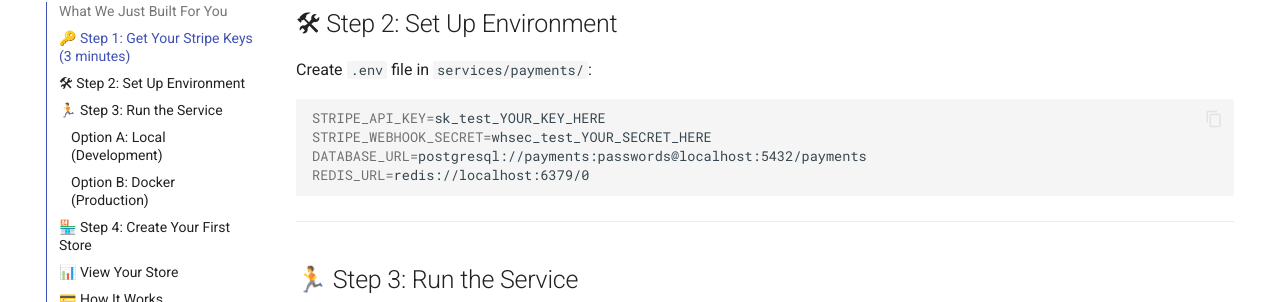
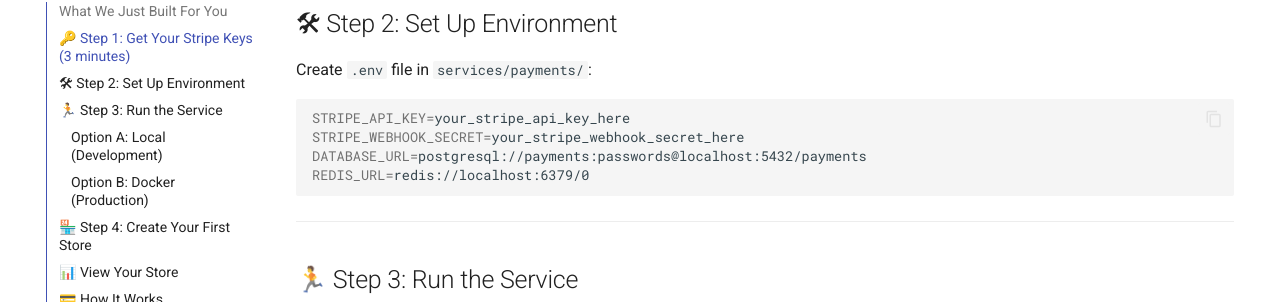
Before and after one commit to Joedaddy66/spartan-governance-landing, an MkDocs documentation site: the page built from docs/stripe/quick-start.md, in a window 1280 px wide and 900 px high, scrolled down 810 px. Shown: the part 151-453 px from the top of the window. Built offline with MkDocs 1.6.1 and Material for MkDocs 9.7.7, drawn with Linux system fonts in a browser that asks for light colours; comment, search, counter and statistics services are not loaded.

````diff
--- a/docs/stripe/quick-start.md
+++ b/docs/stripe/quick-start.md
@@ -35,8 +35,8 @@
 Create `.env` file in `services/payments/`:
 
 ```bash
-STRIPE_API_KEY=sk_test_YOUR_KEY_HERE
-STRIPE_WEBHOOK_SECRET=whsec_test_YOUR_SECRET_HERE
+STRIPE_API_KEY=your_stripe_api_key_here
+STRIPE_WEBHOOK_SECRET=your_stripe_webhook_secret_here
 DATABASE_URL=postgresql://payments:passwords@localhost:5432/payments
 REDIS_URL=redis://localhost:6379/0
 ```
````
Also changed, not shown: docs/stripe/architecture.md (+1 -1 lines).
